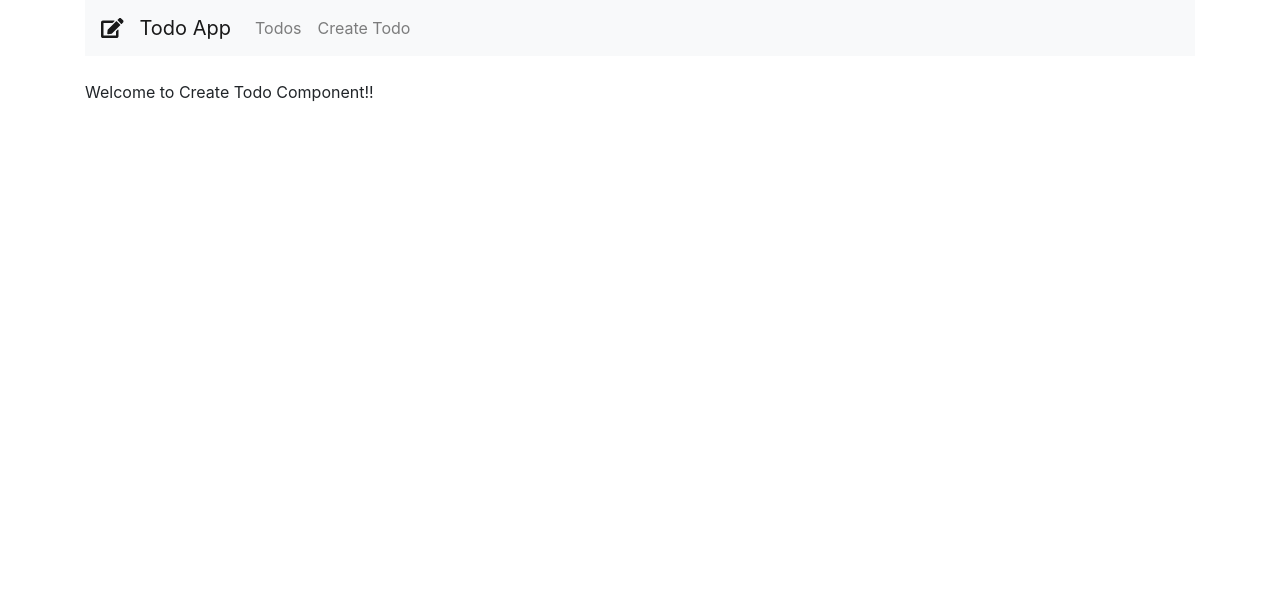
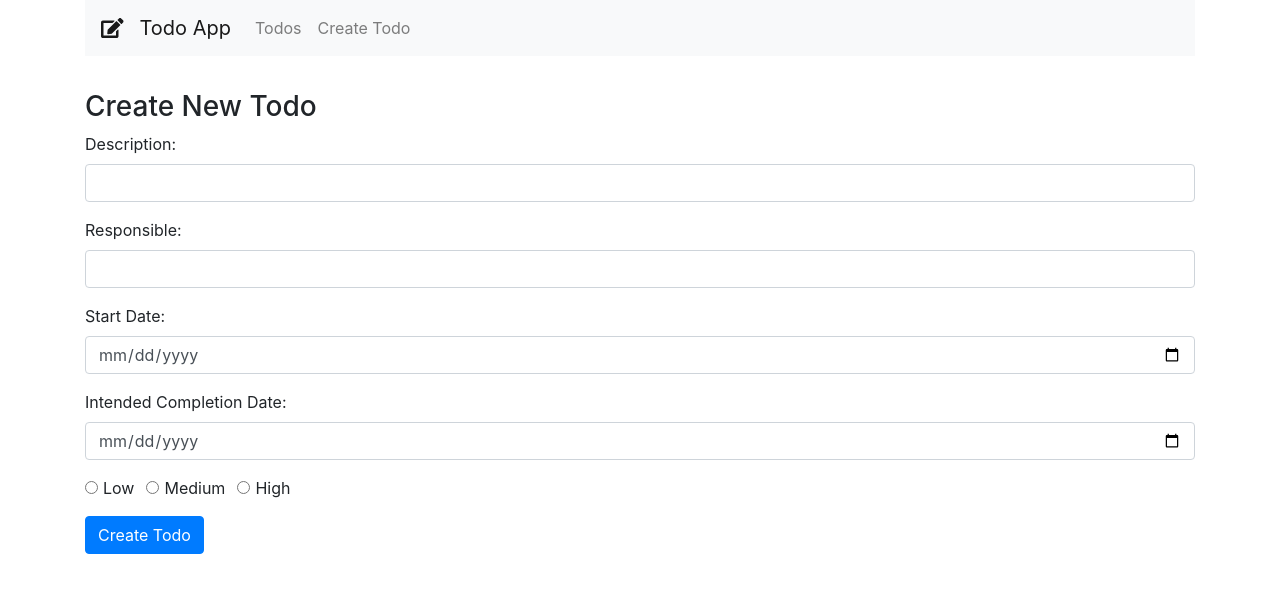
Before and after one commit to Mekarosi/pets_events_todo, a React (Create React App) app in the folder frontend/: page /create in a window 1280 px wide. Shown: the top 592 px of the page. Built offline with nearby package versions, Linux system fonts and the light colour scheme.

Commit message:
Add form fields to create todo

```diff
--- a/frontend/src/components/create_todo.js
+++ b/frontend/src/components/create_todo.js
@@ -16,8 +16,94 @@ export default class Create_todo extends Component {
 
   render() {
     return (
-      <div>
-        <p>Welcome to Create Todo Component!!</p>
+      <div style={{ marginTop: 10 }}>
+        <h3>Create New Todo</h3>
+        <form onSubmit={this.onSubmit}>
+          <div className='form-group'>
+            <label>Description: </label>
+            <input
+              type='text'
+              className='form-control'
+              value={this.state.todo_description}
+              onChange={this.onChangeTodoDescription}
+            />
+          </div>
+
+          <div className='form-group'>
+            <label>Responsible: </label>
+            <input
+              type='text'
+              className='form-control'
+              value={this.state.todo_responsible}
+              onChange={this.onChangeTodoResponsible}
+            />
+          </div>
+          <div className='form-group'>
+            <label>Start Date: </label>
+            <input
+              type='date'
+              className='form-control'
+              value={this.state.todo_startdate}
+              onChange={this.onChangeTodoStartDate}
+            />
+          </div>
+          <div className='form-group'>
+            <label>Intended Completion Date: </label>
+            <input
+              type='date'
+              className='form-control'
+              value={this.state.todo_completeddate}
+              onChange={this.onChangeTodoCompleteDate}
+            />
+          </div>
+
+          <div className='form-group'>
+            <div className='form-check form-check-inline'>
+              <input
+                className='form-check-input'
+                type='radio'
+                name='priorityOptions'
+                id='priorityLow'
+                value='Low'
+                checked={this.state.todo_priority === 'Low'}
+                onChange={this.onChangeTodoPriority}
+              />
+              <label className='form-check-label'>Low</label>
+            </div>
+            <div className='form-check form-check-inline'>
+              <input
+                className='form-check-input'
+                type='radio'
+                name='priorityOptions'
+                id='priorityMedium'
+                value='Medium'
+                checked={this.state.todo_priority === 'Medium'}
+                onChange={this.onChangeTodoPriority}
+              />
+              <label className='form-check-label'>Medium</label>
+            </div>
+            <div className='form-check form-check-inline'>
+              <input
+                className='form-check-input'
+                type='radio'
+                name='priorityOptions'
+                id='priorityHigh'
+                value='High'
+                checked={this.state.todo_priority === 'High'}
+                onChange={this.onChangeTodoPriority}
+              />
+              <label className='form-check-label'>High</label>
+            </div>
+          </div>
+
+          <div className='form-group'>
+            <input
+              type='submit'
+              value='Create Todo'
+              className='btn btn-primary'
+            />
+          </div>
+        </form>
       </div>
     );
   }
```
